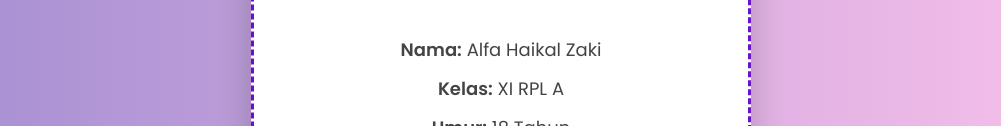
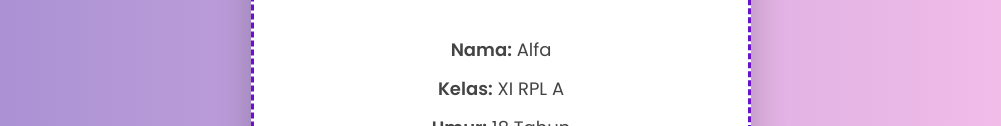
Before and after one commit to alfahaikal01-boop/PERKENALAN-DIRI2, a plain HTML site: page index.html in a window 1280 px wide. Shown: the part 375-501 px from the top of the page, without its empty margins (139-1140 px from the left). Drawn offline with Linux system fonts and the light colour scheme.

Commit message:
sembarang

```diff
--- a/index.html
+++ b/index.html
@@ -13,7 +13,7 @@
 
     <img src="WIN_20250725_14_02_56_Pro.jpg" alt="Foto Profil" width="200" />
 
-    <p><strong>Nama:</strong> Alfa Haikal Zaki</p>
+    <p><strong>Nama:</strong> Alfa </p>
     <p><strong>Kelas:</strong> XI RPL A</p>
     <p><strong>Umur:</strong> 18 Tahun</p>
     <p><strong>Hobi:</strong> Layangan</p>
```
